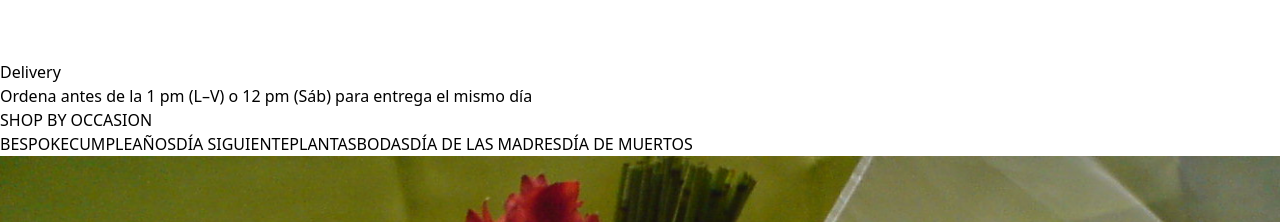
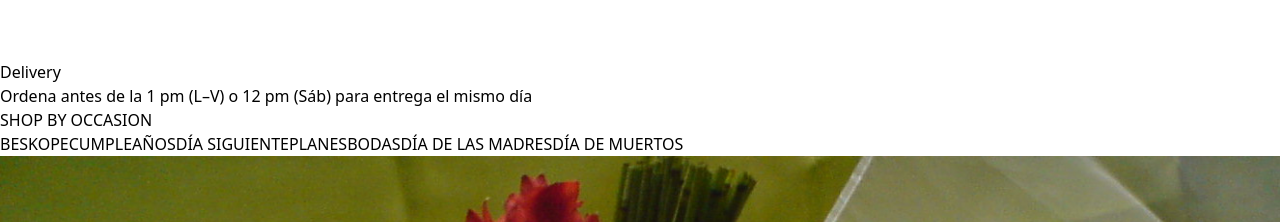
Before and after one commit to o7digital/cusiflores, a React (Vite) app: page / in a window 1280 px wide. Shown: the part 4320-4542 px from the top of the page. Built offline with nearby package versions, Linux system fonts and the light colour scheme.

Commit message:
feat: productos reales + chips de ocasión + spacing icons

```diff
--- a/src/App.jsx
+++ b/src/App.jsx
@@ -10,12 +10,12 @@
   { src: "/slider/foto4.jpg", headline: "Envía amor en un ramo", sub: "Atención personalizada" },
 ];
 
-// Chips de ocasión
+// Chips de ocasión (según tu lista)
 const occasions = [
-  "BESPOKE",
+  "BESKOPE",
   "CUMPLEAÑOS",
   "DÍA SIGUIENTE",
-  "PLANTAS",
+  "PLANES",
   "BODAS",
   "DÍA DE LAS MADRES",
   "DÍA DE MUERTOS",
@@ -24,13 +24,13 @@
 // Productos: usa imágenes locales en public/products/
 const products = [
   { id: 201, name: "Rosas amarillas (mini)", price: 120, img: "/products/product-01.jpg" },
-  { id: 202, name: "Diente de león con luz", price: 100, img: "/products/product-02.jpg" },
+  { id: 202, name: "Diente de león con luz",  price: 100, img: "/products/product-02.jpg" },
   { id: 203, name: "Rosas naranja con verde", price: 135, img: "/products/product-03.jpg" },
-  { id: 204, name: "Cubeta rosa", price: 200, img: "/products/product-04.jpg" },
-  { id: 205, name: "Cubeta morada", price: 200, img: "/products/product-05.jpg" },
-  { id: 206, name: "Astromelias en maceta", price: 85,  img: "/products/product-06.jpg" },
-  { id: 207, name: "Arreglo grande 1", price: 260, img: "/products/product-07.jpg" },
-  { id: 208, name: "Arreglo grande 2", price: 260, img: "/products/product-08.jpg" },
+  { id: 204, name: "Cubeta rosa",              price: 200, img: "/products/product-04.jpg" },
+  { id: 205, name: "Cubeta morada",            price: 200, img: "/products/product-05.jpg" },
+  { id: 206, name: "Astromelias en maceta",    price:  85, img: "/products/product-06.jpg" },
+  { id: 207, name: "Arreglo grande 1",         price: 260, img: "/products/product-07.jpg" },
+  { id: 208, name: "Arreglo grande 2",         price: 260, img: "/products/product-08.jpg" },
 ];
 
 /* ---------------------------- COMPONENTS --------------------------- */
@@ -61,7 +61,6 @@
   }, [slides.length]);
 
   if (!slides.length) return null;
-
   const curr = slides[i];
 
   return (
@@ -140,7 +139,7 @@
 
   return (
     <section className="bg-white">
-      <div className="mx-auto max-w-7xl px-4 py-10 md:py-14">
+      <div className="mx-auto max-w-7xl px-4 py-12 md:py-16">
         <div className="grid grid-cols-1 md:grid-cols-3 gap-8">
           {items.map((it) => (
             <div key={it.title} className="flex items-start gap-4">
```
